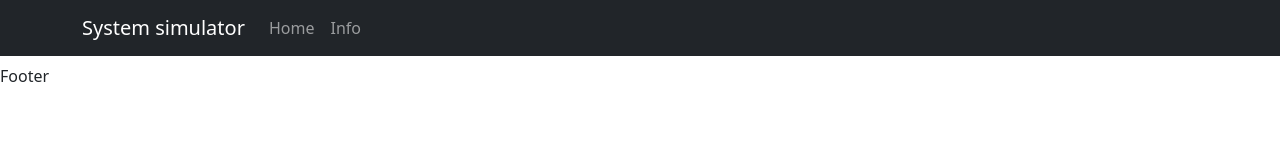
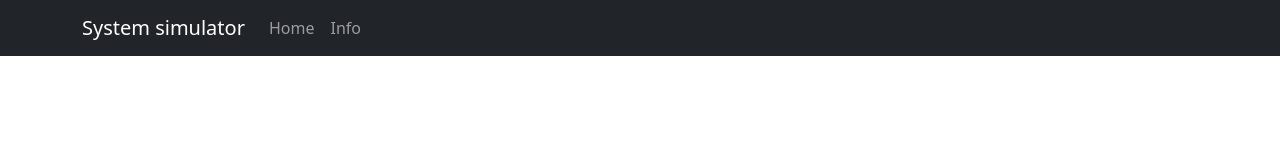
Before and after one commit to jvbridge/system-simulator, a React (Create React App) app: page / in a window 1280 px wide. Shown: the top 160 px of the page. Built offline with nearby package versions, Linux system fonts and the light colour scheme.

Commit message:
removed footer for later

```diff
--- a/src/App.js
+++ b/src/App.js
@@ -5,7 +5,6 @@ import { Button, Modal } from 'react-bootstrap';
 
 // custom components
 import Header from './components/header';
-import Footer from './components/footer';
 
 // pages
 import InfoPage from './pages/info';
@@ -30,7 +29,6 @@ function App() {
         </Modal.Footer>
       </Modal>
       <Header showInfo={showInfo}></Header>
-      <Footer></Footer>
     </div>
   );
 }
```
